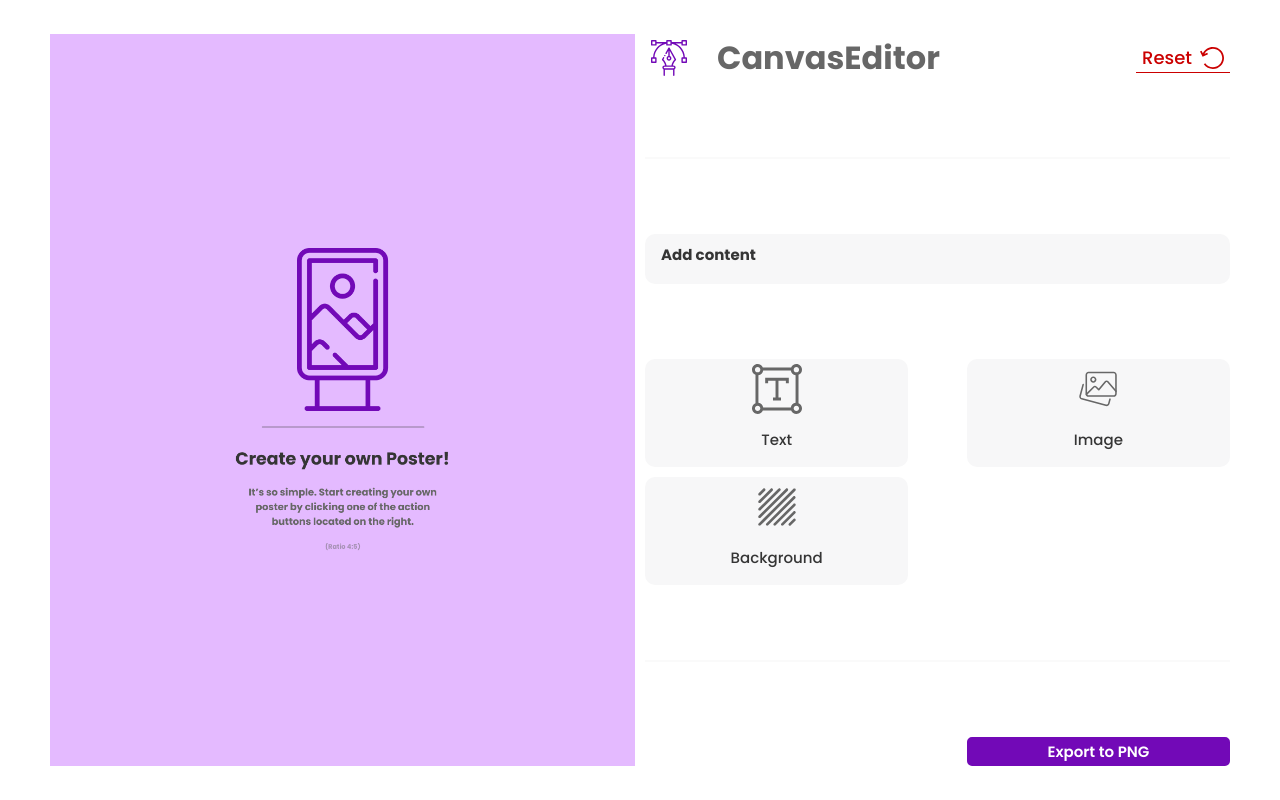
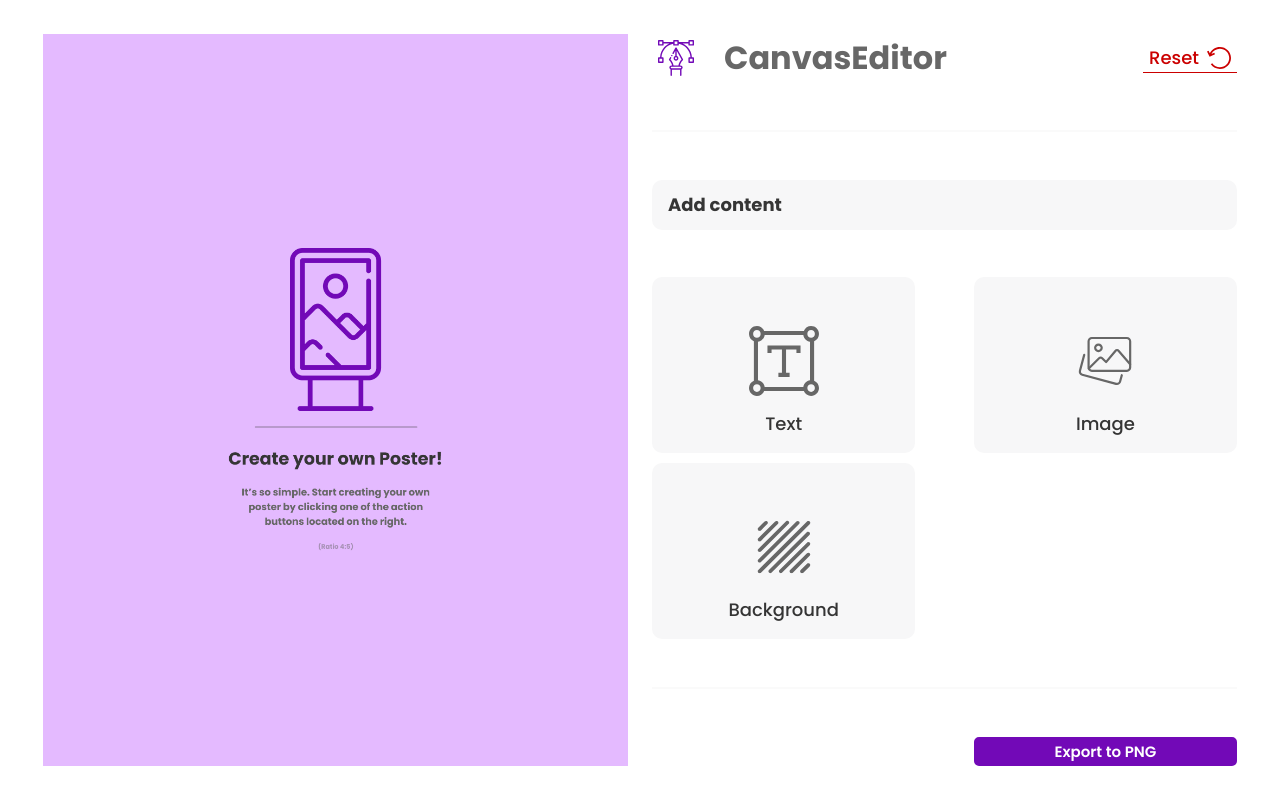
Before and after one commit to noszczykmichal/canvas-editor, a React (Vite) app: page / in a window 1280 px wide. Built offline with nearby package versions, Linux system fonts and the light colour scheme.

Commit message:
styling done up to small laptops

```diff
--- a/src/components/Canvas/Canvas.tsx
+++ b/src/components/Canvas/Canvas.tsx
@@ -69,7 +69,7 @@ const Canvas = () => {
         onClick={onInputClick}
       />
       <div className="canvas-container" ref={canvasContainerRef}>
-        {/* {isTextFieldAdded && <div className="text-field-background" />} */}
+        {isTextFieldAdded && <div className="text-field-background" />}
         {isTextFieldAdded && <TextArea />}
         {backgroundImage && (
           <div
--- a/src/components/CanvasControls/CanvasControls.scss
+++ b/src/components/CanvasControls/CanvasControls.scss
@@ -87,6 +87,12 @@
     .export-button {
       width: 45%;
     }
+    .add-content {
+      font-size: vars.$font-medium;
+      padding: 24px 0px 24px 16px;
+      display: flex;
+      align-items: center;
+    }
   }
 
   @include mixins.primaryButtonTransitions;
--- a/src/components/CanvasControls/ControlButton/ControlButton.scss
+++ b/src/components/CanvasControls/ControlButton/ControlButton.scss
@@ -36,4 +36,9 @@
   @media (min-width: 768px) {
     width: 45%;
   }
+
+  @media (min-width: 1024px) {
+    padding-top: 45px;
+    font-size: vars.$font-medium;
+  }
 }
--- a/src/components/CanvasControls/ControlButton/ControlIcon/ControlIcon.scss
+++ b/src/components/CanvasControls/ControlButton/ControlIcon/ControlIcon.scss
@@ -5,4 +5,9 @@
   height: 50px;
   fill: vars.$black-75;
   margin-bottom: 14px;
+
+  @media (min-width: 1024px) {
+    width: 70px;
+    height: 70px;
+  }
 }
--- a/src/components/Layout/Layout.scss
+++ b/src/components/Layout/Layout.scss
@@ -10,11 +10,20 @@ main {
 
   @media (min-width: 768px) {
     display: grid;
-    grid-template-columns: calc(50% - 15px) calc(50% - 15px);
+    grid-template-columns: calc(50% - 45px) calc(50% - 45px);
     grid-template-rows: 100%;
     column-gap: 10px;
     justify-content: center;
     align-content: center;
     padding: 40px;
   }
+
+  @media (min-width: 1024px) {
+    gap: 24px;
+    grid-template-columns: calc(50% - 15px) calc(50% - 15px);
+  }
+
+  @media (min-width: 1440px) {
+    padding: 66px 189px;
+  }
 }
```
